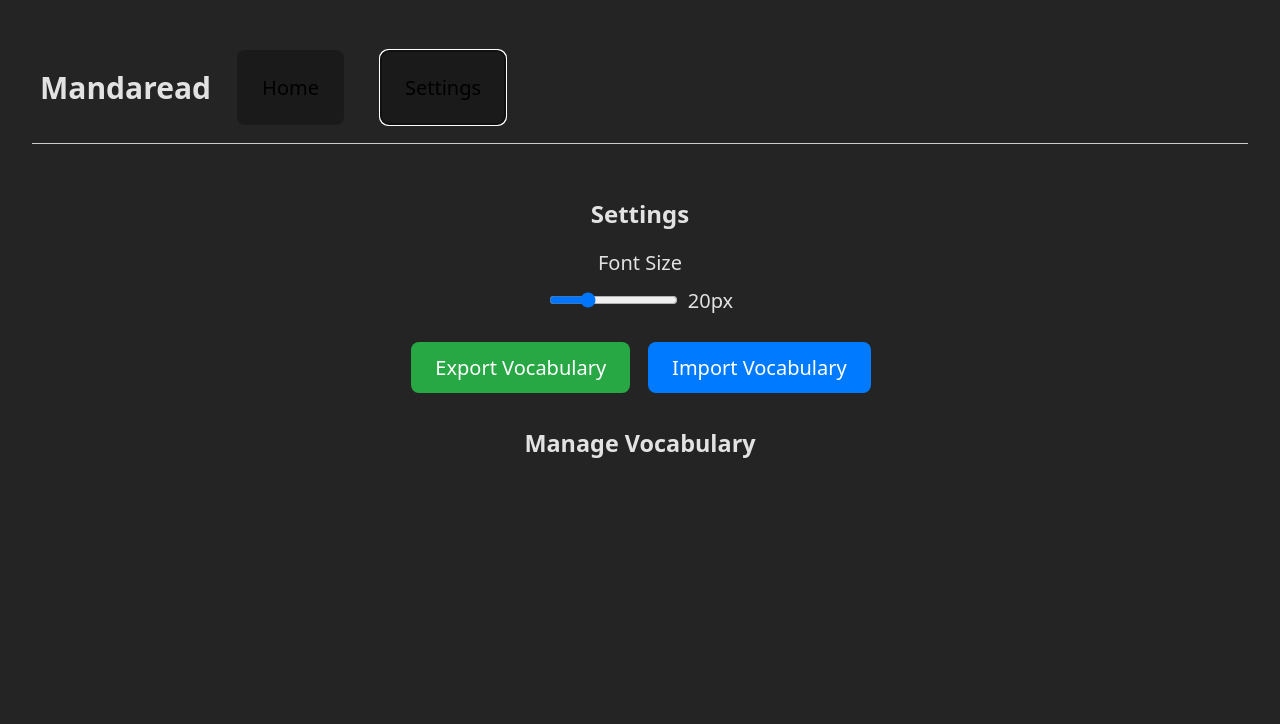
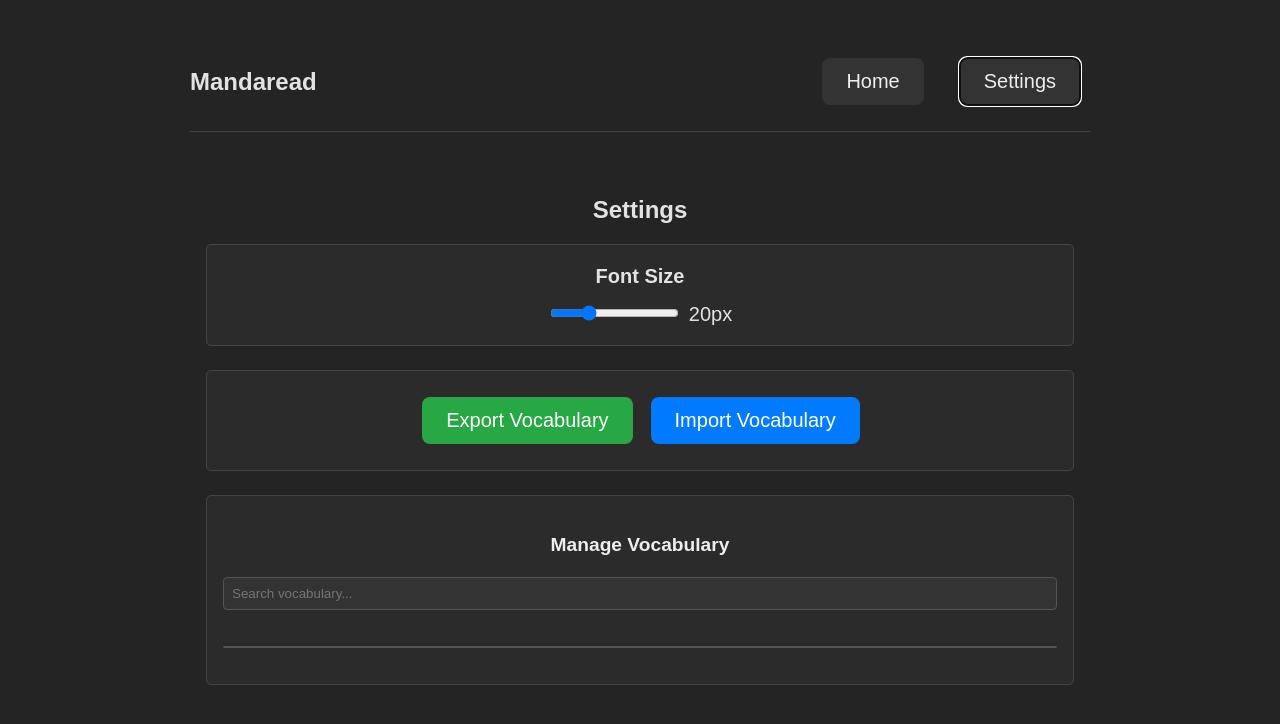
Before and after one commit to caetano-dev/mandaread, a React (Vite) app: page / in a window 1280 px wide. Both pictures are taken after a click on the button "Settings". Shown: the top 724 px of the page. Built offline with nearby package versions, Linux system fonts and the light colour scheme.

Commit message:
App styles and search bar

```diff
--- a/src/App.module.css
+++ b/src/App.module.css
@@ -1,9 +1,35 @@
+/* General App Styles */
+.app {
+  max-width: 900px; /* Limit max width for better readability on large screens */
+  margin: 0 auto; /* Center the app */
+  padding: 1rem;
+  font-family: sans-serif;
+}
+
 .nav {
   display: flex;
+  align-items: center; /* Align items vertically */
   gap: 1rem;
-  padding: 0.5rem;
-  border-bottom: 1px solid #ccc;
-  margin-bottom: 1rem;
+  padding-bottom: 1rem;
+  border-bottom: 1px solid #444; /* Slightly darker border */
+  margin-bottom: 1.5rem; /* Increased margin */
+}
+
+.nav h1 {
+  margin: 0; /* Remove default margin */
+  margin-right: auto; /* Push buttons to the right */
+  font-size: 1.5rem;
+}
+
+.nav button {
+  background-color: #333;
+  border: none;
+  color: #eee;
+}
+
+.nav button:hover {
+  background-color: #444;
+  border-color: transparent; /* Override default button hover */
 }
 
 .hiddenInput {
--- a/src/App.tsx
+++ b/src/App.tsx
@@ -50,7 +50,7 @@ const App: React.FC = () => {
   return (
     <div className={styles.app} style={{ fontSize: `${fontSize}px` }}>
       <nav className={styles.nav}>
-        <h1>Mandaread</h1>
+        <h1 onClick={() => setPage('home')}>Mandaread</h1>
         <button onClick={() => setPage('home')}>Home</button>
         <button onClick={() => setPage('settings')}>Settings</button>
       </nav>
--- a/src/components/HomePage/HomePage.module.css
+++ b/src/components/HomePage/HomePage.module.css
@@ -29,6 +29,11 @@
   border-radius: 4px;
   display: flex;
   flex-direction: column;
+  transition: background-color 0.2s ease-in-out;
+}
+
+.textItem:hover {
+  background-color: rgba(255, 255, 255, 0.05);
 }
 
 @media (min-width: 768px) {
--- a/src/components/Reader/Reader.module.css
+++ b/src/components/Reader/Reader.module.css
@@ -18,34 +18,73 @@
 
 .wordsWrapper {
   display: flex;
-  line-height: 1.8;
+  flex-wrap: wrap; /* Allow words to wrap to the next line */
+  align-items: flex-end; /* Align based on the bottom of the elements */
+  gap: 0.5rem 1rem; /* Add vertical and horizontal gap */
+  line-height: 2.2; /* Increase line-height for better readability with pinyin/translation */
+  text-align: left; /* Align text block to the left */
+  padding: 1rem 0; /* Add some padding */
 }
 
 .wordUnit {
-  display: inline-flex; /* Make the container inline */
+  display: inline-flex;
   flex-direction: column;
   align-items: center;
-  position: relative; /* For positioning the button */
-  padding-bottom: 1.5em; /* Space for translation */
+  position: relative;
+  padding-bottom: 1.5em; /* Ensure space for translation */
+  margin: 0 0.1em; /* Minimal horizontal margin */
+  transition: background-color 0.2s ease-in-out; /* Smooth transition for hover */
+  border-radius: 4px; /* Slightly rounded corners for the unit */
+}
+
+/* Add a subtle hover effect to the whole word unit */
+.wordUnit:hover {
+  background-color: rgba(255, 255, 255, 0.05);
 }
 
 .pinyin {
-  font-size: 0.75rem;
-  color: #666;
+  font-size: 0.75em; /* Relative font size */
+  color: #aaa; /* Lighter color */
+  user-select: none; /* Pinyin usually not selectable */
 }
 
 .hanzi {
   cursor: pointer;
-  font-size: inherit;
+  font-size: 1.2em; /* Make Hanzi slightly larger */
+  padding: 0.1em 0.3em; /* Add some padding */
+  border-radius: 3px;
+  transition: background-color 0.2s ease-in-out, color 0.2s ease-in-out;
+  user-select: none; /* Prevent accidental text selection */
+}
+
+/* Style for Hanzi that is NOT known - make it look clickable */
+.hanziUnknown {
+  /* Inherits .hanzi styles */
+  color: #87cefa; /* Light blue color to indicate interactivity */
+}
+
+.hanziUnknown:hover {
+  background-color: rgba(135, 206, 250, 0.2); /* Light blue background on hover */
+  color: #fff; /* White text on hover */
+}
+
+/* Style for Hanzi that IS known - make it look less interactive */
+.hanziKnown {
+  /* Inherits .hanzi styles */
+  color: #ccc; /* Greyed out color */
+  cursor: default; /* Not clickable */
 }
 
 .translation {
-  font-size: 0.75rem;
-  padding: 0 0.1em;
-  color: #007bff;
-  background-color: #dedede14;
-  position: relative;
+  font-size: 0.75em; /* Relative font size */
+  color: #00aaff; /* Brighter blue for visibility */
+  background-color: rgba(0, 170, 255, 0.1); /* Subtle background */
+  position: absolute; /* Position below the word unit */
   bottom: 0;
   left: 50%;
   transform: translateX(-50%);
+  white-space: nowrap; /* Prevent translation wrapping */
+  padding: 0.1em 0.4em;
+  border-radius: 3px;
+  user-select: none;
 }
--- a/src/components/Reader/Reader.tsx
+++ b/src/components/Reader/Reader.tsx
@@ -11,38 +11,45 @@ interface ReaderProps {
 
 const Reader: React.FC<ReaderProps> = ({ text, knownWords, setKnownWords, onBack }) => {
   const words: Word[] = JSON.parse(text.content);
-  const wordIsKnown = (word: Word) => knownWords.some(knownWord => knownWord.hanzi === word.hanzi)
+  const wordIsKnown = (word: Word) => knownWords.some(knownWord => knownWord.hanzi === word.hanzi);
 
   const markAsKnown = async (word: Word) => {
     if (!wordIsKnown(word)) {
       const newWords = [...knownWords, word];
       setKnownWords(newWords);
+      try {
         await db.vocabulary.add({ hanzi: word.hanzi, pinyin: word.pinyin, translation: word.translation });
+      } catch (error) {
+        console.error("Failed to add word to vocabulary:", error);
+        setKnownWords(knownWords);
+      }
     }
   };
 
   return (
     <div className={styles.readerContainer}>
       <button className={styles.backButton} onClick={onBack}>Back</button>
-      <p>Click on the hanzi you already know to add them to your personal vocabulary.</p>
-      <h2 className={styles.textTitle}>{text.title}</h2>
+      <h1 className={styles.textTitle}>{text.title}</h1>
       <div className={styles.wordsWrapper}>
-        {words.map((word, idx) => (
+        {words.map((word, idx) => {
+          const isKnown = wordIsKnown(word);
+          return (
             <div key={idx} className={styles.wordUnit}>
               <div className={styles.pinyin}>{word.pinyin}</div>
               <div
-              className={styles.hanzi}
-              onClick={() => markAsKnown(word)}
+                className={`${styles.hanzi} ${isKnown ? styles.hanziKnown : styles.hanziUnknown}`}
+                onClick={() => !isKnown && markAsKnown(word)}
               >
                 {word.hanzi}
               </div>
-          {!wordIsKnown(word) && (
+              {!isKnown && (
                 <div className={styles.translation}>
                   {word.translation}
                 </div>
               )}
             </div>
-        ))}
+          );
+        })}
       </div>
     </div>
   );
--- a/src/components/Settings/Settings.module.css
+++ b/src/components/Settings/Settings.module.css
@@ -9,12 +9,17 @@
 }
 
 .settingItem {
-  margin-bottom: 1rem;
+  margin-bottom: 1.5rem; /* Increase spacing */
+  padding: 1rem;
+  border: 1px solid #444;
+  border-radius: 5px;
+  background-color: rgba(255, 255, 255, 0.03);
 }
 
 .label {
   display: block;
   margin-bottom: 0.5rem;
+  font-weight: bold;
 }
 
 .fontSizeValue {
@@ -41,8 +46,65 @@
   display: none;
 }
 
-li{
+.subtitle {
+  font-size: 1.2rem;
+  margin-bottom: 1rem;
+  color: #eee;
+}
+
+/* Add styles for the search bar */
+.searchBar {
+  width: 100%;
+  padding: 0.5rem;
+  margin-bottom: 1rem;
+  border: 1px solid #555;
+  border-radius: 4px;
+  background-color: #333;
+  color: #eee;
+  box-sizing: border-box; /* Include padding and border in the element's total width and height */
+}
+
+.vocabularyList {
+  list-style: none;
+  padding: 0;
+  max-height: 300px; /* Limit height and make scrollable */
+  overflow-y: auto;
+  border: 1px solid #555;
+  border-radius: 4px;
+}
+
+.vocabularyItem {
   display: flex;
-  justify-content:space-between;
+  justify-content: space-between;
+  align-items: center;
+  padding: 0.5rem 1rem;
+  border-bottom: 1px solid #555;
+}
+
+.vocabularyItem:last-child {
+  border-bottom: none;
+}
+
+.vocabularyItem span {
+  margin-right: 1rem;
+}
+
+.deleteButton {
+  background-color: #b03030;
+  color: white;
+  border: none;
+  padding: 0.3em 0.6em;
+  font-size: 0.9em;
+  border-radius: 4px;
+  cursor: pointer;
+}
+
+.deleteButton:hover {
+  background-color: #c84040;
+}
+
+li {
+  display: flex;
+  justify-content: space-between;
   text-align: center;
 }
--- a/src/components/Settings/Settings.tsx
+++ b/src/components/Settings/Settings.tsx
@@ -1,4 +1,4 @@
-import React, { useRef } from 'react';
+import React, { useState, useRef } from 'react'; // Added useState
 import db from '../../db/database';
 import styles from './Settings.module.css';
 import { Word } from '../../types/index';
@@ -12,6 +12,7 @@ interface SettingsProps {
 
 const Settings: React.FC<SettingsProps> = ({ knownWords, setKnownWords, fontSize, setFontSize }) => {
   const fileInputRef = useRef<HTMLInputElement>(null);
+  const [searchQuery, setSearchQuery] = useState(''); // State for search query
 
   const handleExport = () => {
     const data = JSON.stringify(knownWords, null, 2);
@@ -44,11 +45,23 @@ const Settings: React.FC<SettingsProps> = ({ knownWords, setKnownWords, fontSize
   };
 
   const handleDeleteWord = (index: number) => {
-    const updatedWords = knownWords.filter((_, i) => i !== index);
-    setKnownWords(updatedWords);
-//    db.vocabulary.delete(knownWords[index].hanzi);
-    db.vocabulary.delete(knownWords[index].hanzi);
+    // Find the actual word object based on the filtered list index
+    const wordToDelete = filteredWords[index];
+    const originalIndex = knownWords.findIndex(w => w.hanzi === wordToDelete.hanzi);
+
+    if (originalIndex !== -1) {
+      const updatedWords = knownWords.filter((_, i) => i !== originalIndex);
+      setKnownWords(updatedWords);
+      db.vocabulary.delete(knownWords[originalIndex].hanzi);
+    }
   };
+
+  // Filter words based on search query
+  const filteredWords = knownWords.filter(word =>
+    word.hanzi.toLowerCase().includes(searchQuery.toLowerCase()) ||
+    word.pinyin.toLowerCase().includes(searchQuery.toLowerCase()) ||
+    word.translation.toLowerCase().includes(searchQuery.toLowerCase())
+  );
 
   return (
     <div className={styles.settingsPage}>
@@ -65,12 +78,22 @@ const Settings: React.FC<SettingsProps> = ({ knownWords, setKnownWords, fontSize
       </div>
       <div className={styles.settingItem}>
         <h3 className={styles.subtitle}>Manage Vocabulary</h3>
+        {/* Add Search Bar */}
+        <input
+          type="text"
+          placeholder="Search vocabulary..."
+          className={styles.searchBar}
+          value={searchQuery}
+          onChange={(e) => setSearchQuery(e.target.value)}
+        />
         <ul className={styles.vocabularyList}>
-          {knownWords.map((word, index) => (
-            <li key={index} className={styles.vocabularyItem}>
+          {/* Map over filteredWords instead of knownWords */}
+          {filteredWords.map((word, index) => (
+            <li key={word.hanzi} className={styles.vocabularyItem}> {/* Use word.hanzi as key for stability */}
               <span>{word.hanzi}</span>
               <span>{word.pinyin}</span>
               <span>{word.translation}</span>
+              {/* Pass the index from the filtered list */}
               <button className={styles.deleteButton} onClick={() => handleDeleteWord(index)}>Delete</button>
             </li>
           ))}
```
Lines whose indentation alone changed are shown as unchanged.
